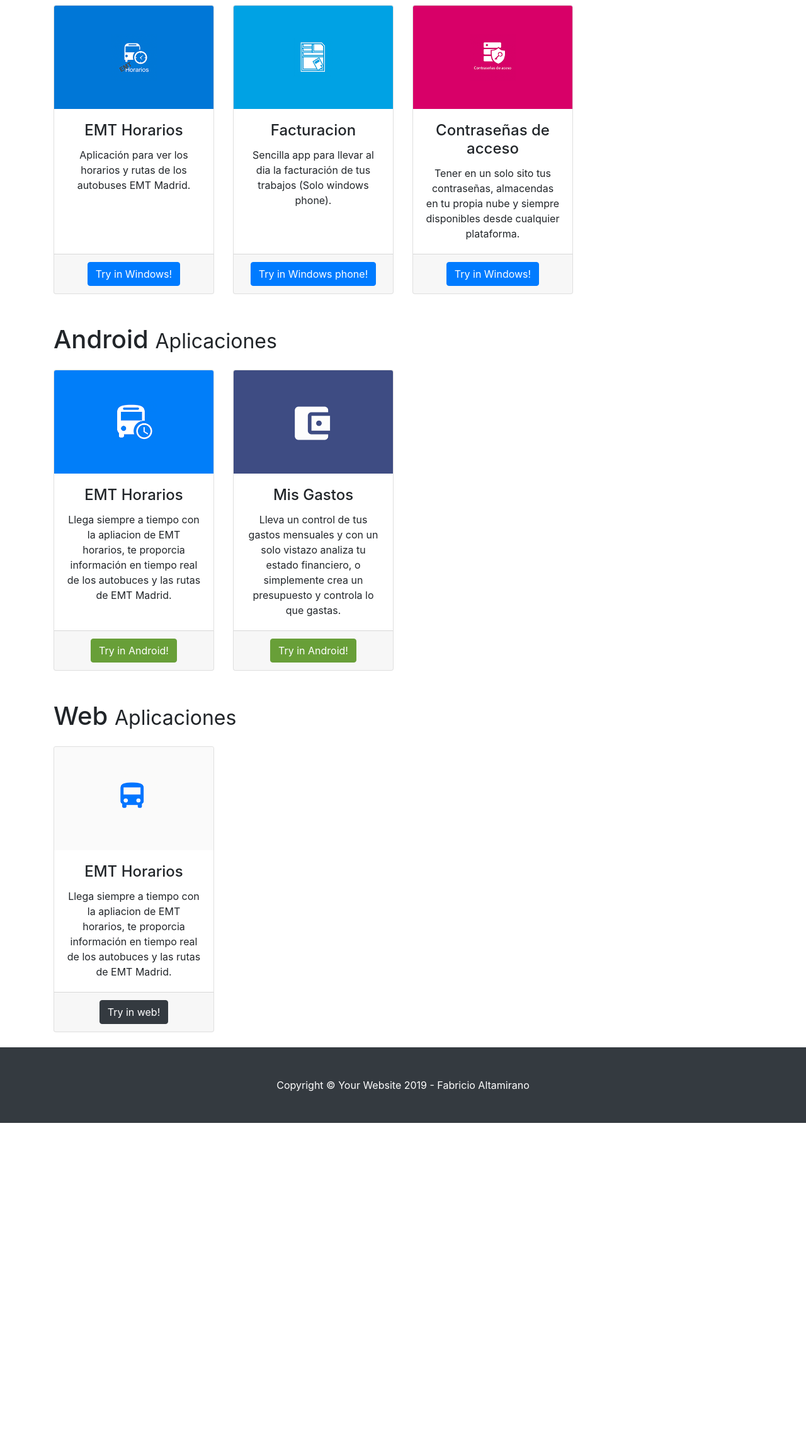
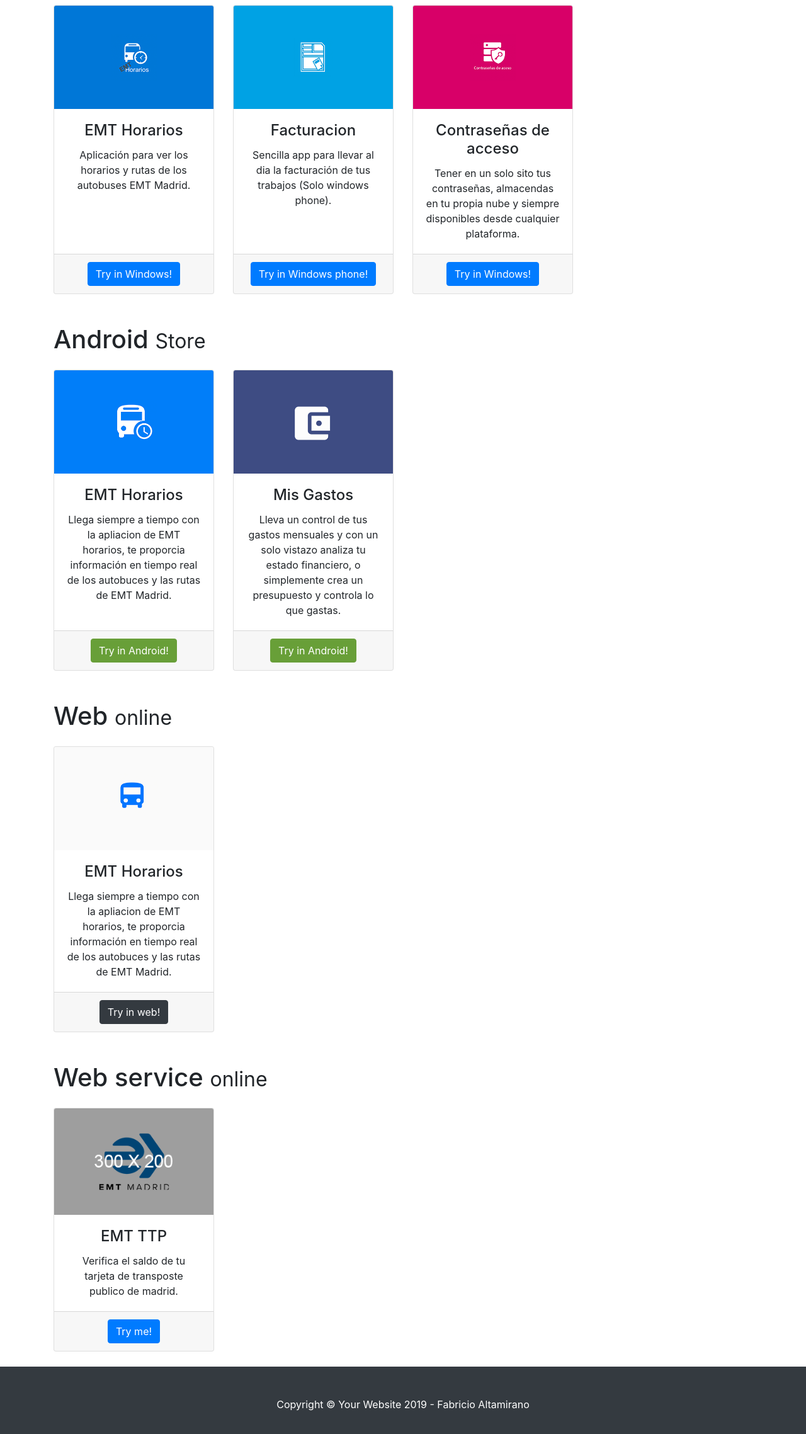
Before and after one commit to vladymix/apps_web, a plain HTML site: page index.html in a window 1280 px wide. Shown: the part 523-2800 px from the top of the page at 63% size. Before the commit the page ends 2306 px from the top, so only its background shows below. Drawn offline with Linux system fonts and the light colour scheme.

Commit message:
add new service

```diff
--- a/index.html
+++ b/index.html
@@ -11,6 +11,9 @@
   <meta name="theme-color" content="#212529"/>
 
   <title>Aplicaciones Web, Winddows, Android, iOS, hibridas</title>
+
+  <meta name="keywords" content="Android, SKD, iphone, ios, web, table, pc, developer, recursos, politica, privacidad, desarrollo">
+
   <meta name="description" content="Aplicaciones Web, Winddows, Android, iOS, hibridas" />
   <meta property="og:title" content="Web page created by vlady" />
   <meta property="og:description" content="Aplicaciones Web, Winddows, Android, iOS, hibridas" />
@@ -77,8 +80,8 @@
       <p class="lead">Esta plataforma contiene la politica de privacidad de las aplicaciones que estan en las diferentes stores.</p>
     </header>
 
-    <h1 class="my-4">Windows
-      <small>Aplicaciones</small>
+    <h1 id="windows" class="my-4">Windows
+      <small>Store</small>
     </h1>
 
     <!-- Page Features -->
@@ -127,8 +130,8 @@
     <!-- /.row -->
 
     <!-- Page Heading -->
-    <h1 class="my-4">Android
-     <small>Aplicaciones</small>
+    <h1 id="android" class="my-4">Android
+     <small>Store</small>
     </h1>
 
     <!-- Page Features -->
@@ -164,8 +167,8 @@
     <!-- /.row -->
 
     <!-- Page Heading -->
-    <h1 class="my-4">Web
-     <small>Aplicaciones</small>
+    <h1 id="web" class="my-4">Web
+     <small>online</small>
     </h1>
 
     <!-- Page Features -->
@@ -180,6 +183,30 @@
           </div>
           <div class="card-footer">
             <a href="http://bit.ly/emthorarios" target="_blank" class="btn btn-primary web">Try in web!</a>
+          </div>
+        </div>
+      </div>
+
+    </div>
+    <!-- /.row -->
+
+      <!-- Page Heading -->
+    <h1 id="web" class="my-4">Web service
+     <small>online</small>
+    </h1>
+
+    <!-- Page Features -->
+    <div class="row text-center">
+
+      <div class="col-lg-3 col-md-6 mb-4">
+        <div class="card h-100">
+          <img class="card-img-top" src="resources/ic_emt_api.png" alt="">
+          <div class="card-body">
+            <h4 class="card-title">EMT TTP</h4>
+            <p class="card-text">Verifica el saldo de tu tarjeta de transposte publico de madrid.</p>
+          </div>
+          <div class="card-footer">
+            <a href="http://bit.ly/emt_api_ttp" target="_blank" class="btn btn-primary">Try me!</a>
           </div>
         </div>
       </div>
```
Also changed, not shown: resources/ic_emt_api.png (added).
